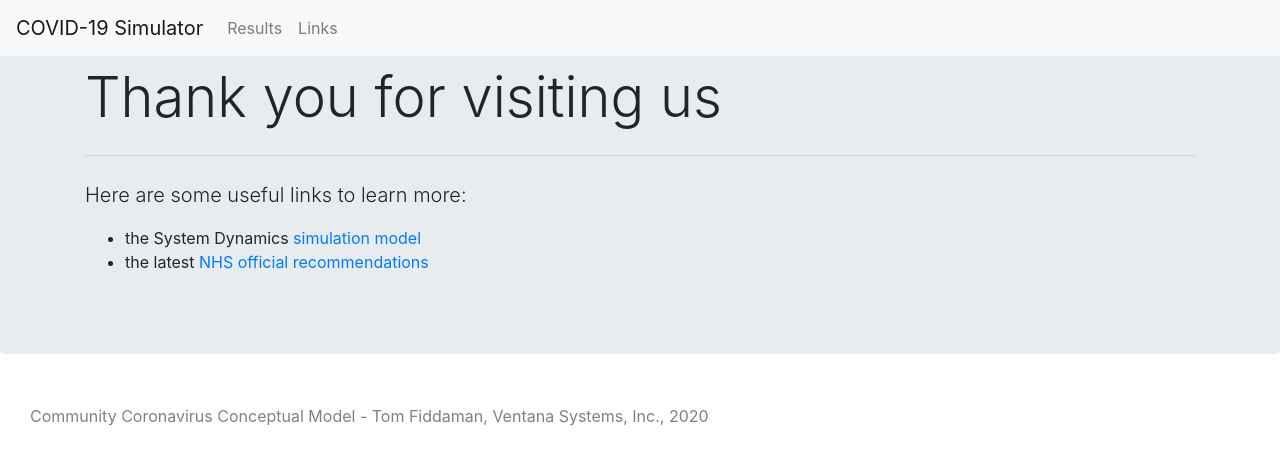
After one commit to valcapp/covid-19, a Flask app: page /links in a window 1280 px wide. The commit adds this page. Shown: the top 465 px of the page. Run offline with Flask 2, Linux system fonts and the light colour scheme; some libraries are stand-ins or nearby versions.

Commit message:
Added links page and introduced grid system for graphs

```diff
--- a/app.py
+++ b/app.py
@@ -37,6 +37,9 @@ def run():
     # return run
     return render_template('run.html',run=run,params=params)
 
+@app.route("/links")
+def links():
+    return render_template("links.html")
 
 app.config['DEBUG'] = True
 
--- a/static/css/run.css
+++ b/static/css/run.css
@@ -1,4 +1,18 @@
 #controllers{
     padding: 32px 16px;
-    background-color: #e9ecef
+    margin-top: 56px;
+    background-color: #e9ecef;
 }
+
+
+.chartFrame{
+    min-height:400px;
+    /* min-width: 40%; */
+}
+
+footer{
+    margin: 50px auto;
+    margin-bottom: 20px;
+    padding-left: 30px;
+    color: grey
+}
--- a/templates/base.html
+++ b/templates/base.html
@@ -19,7 +19,7 @@
 <body>
 
     <!-- Navbar -->
-    <nav class="navbar navbar-expand-lg navbar-light bg-light">
+    <nav class="navbar navbar-expand-lg navbar-light bg-light fixed-top">
         <a class="navbar-brand" href="/">COVID-19 Simulator</a>
 
         <button class="navbar-toggler" type="button" data-toggle="collapse" data-target="#navbarSupportedContent" aria-controls="navbarSupportedContent" aria-expanded="false" aria-label="Toggle navigation">
@@ -31,11 +31,16 @@
                 <li class="nav-item">
                     <a class="nav-link" href="/run">Results</a>
                 </li>
+                <li class="nav-item">
+                    <a class="nav-link" href="/links">Links</a>
+                </li>
             </ul>
         </div>
     </nav>
 
     {%block content%}
     {%endblock%}
+
+    <footer>Community Coronavirus Conceptual Model - Tom Fiddaman, Ventana Systems, Inc., 2020</footer>
 </body>
 </html>
--- a/templates/index.html
+++ b/templates/index.html
@@ -9,5 +9,5 @@
     <p class="lead">
         <a class="btn btn-primary btn-lg" href="/run" role="button">Run Model</a>
     </p>
-    </div>
+</div>
 {% endblock %}
--- /dev/null
+++ b/templates/links.html
@@ -0,0 +1,21 @@
+{% extends 'base.html' %}
+
+{% block content %}
+
+<div class="jumbotron">
+    <div class="container">
+
+        <h2 class="display-4">Thank you for visiting us</h2>
+
+
+        <hr class="my-4">
+
+        <p class="lead">Here are some useful links to learn more:</p>
+        <ul>
+            <li> the System Dynamics <a href="http://vensim.com/coronavirus/">simulation model</a> </li>
+            <li> the latest <a href="https://www.nhs.uk/conditions/coronavirus-covid-19/">NHS official recommendations</a> </li>
+        </ul>
+    </div>
+</div>
+
+{% endblock %}
```
Also changed, not shown: templates/run.html (+6 -7 lines).
